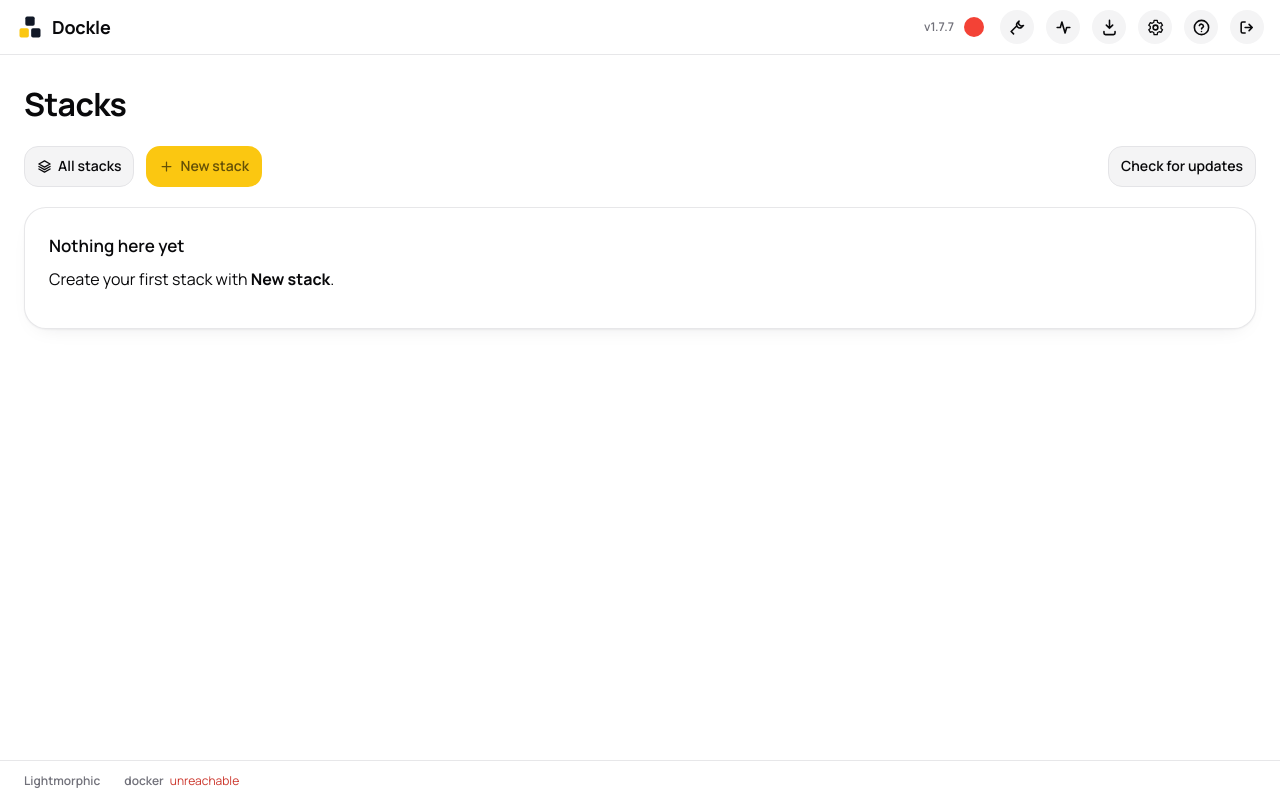
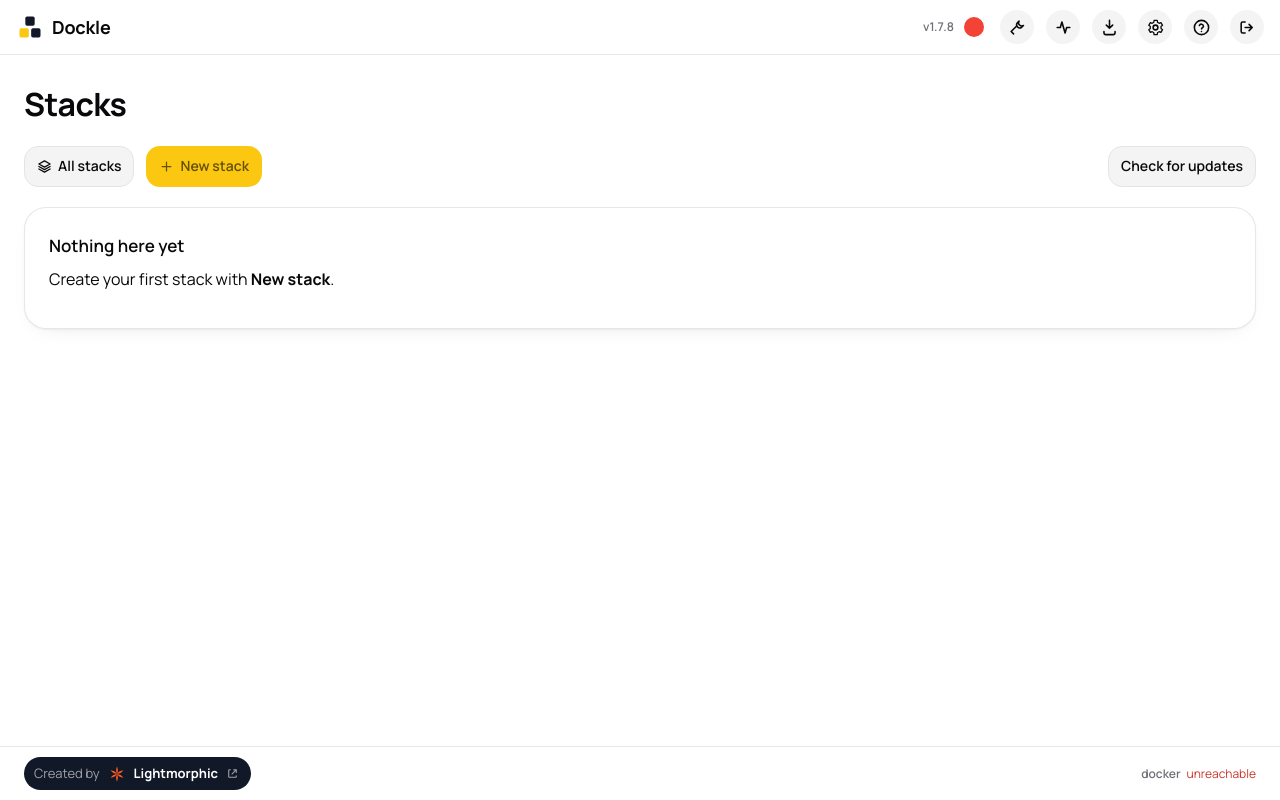
Before and after one commit to lightmorphic/dockup, a Flask app: page / in a window 1280 px wide; the page is wider, and only the part inside the window is pictured. Run offline with Flask 3, Linux system fonts and the light colour scheme; the visitor is signed in with stand-in values (Sample User, id 1); data comes from the database, SQL or seed files in the repository; data that the repository does not hold is empty; parts of the project's set-up code (start-up, migrations or seed data) failed here and were passed over; some libraries are stand-ins or nearby versions.

Commit message:
Turn the footer's Lightmorphic link into a proper "Created by" badge
Recreated as CSS/SVG (no source asset available): a dark pill, fixed
navy regardless of Dockle's own theme like any "built with X" badge,
with an inline pinwheel mark (gradient across the deep-orange/amber
palette hues) and an external-link glyph, reusing the same icon
already used for "Open web UI" elsewhere. Moved to sit on the left of
the footer, with the Docker version pushed to the right via the
existing .spacer utility to balance it.

```diff
--- a/app/config.py
+++ b/app/config.py
@@ -43,7 +43,7 @@ COMPOSE_PASSTHROUGH = (
 # Kept in step with the top entry in CHANGELOG.md by hand - one number,
 # one place. CI reads this same line to tag the published image
 # (.github/workflows/publish-image.yml).
-VERSION = "1.7.7"
+VERSION = "1.7.8"
 
 # Where updates come from: the image CI publishes, and the raw config.py
 # on main whose VERSION line is the "is there a newer version?" source of
--- a/app/static/css/app.css
+++ b/app/static/css/app.css
@@ -194,8 +194,26 @@ p { margin: 0 0 0.75rem; max-width: 65ch; }
   font-size: 0.75rem; color: var(--muted-fg);
 }
 .version-row { display: flex; align-items: center; gap: 0.375rem; }
-.lm-badge { color: inherit; text-decoration: none; }
-.lm-badge:hover { text-decoration: underline; }
+/* A fixed brand mark, not a themed app element - always the dark pill
+   regardless of Dockle's own light/dark theme, the same way a "built
+   with X" badge from any other host stays constant everywhere it's
+   embedded. */
+.lm-badge {
+  display: inline-flex; align-items: center; gap: 0.5rem;
+  padding: 0.375rem 0.75rem 0.375rem 0.625rem;
+  border-radius: 999px;
+  background: var(--brand-navy);
+  color: #fafafa;
+  text-decoration: none;
+  font-size: 0.8125rem;
+  transition: background-color 120ms;
+}
+.lm-badge:hover { background: #1f2937; }
+.lm-badge-label { color: #a1a1aa; }
+.lm-badge-name { font-weight: 700; color: #fff; }
+.lm-badge-mark { width: 18px; height: 18px; flex: none; }
+.lm-badge-ext { display: inline-flex; width: 13px; height: 13px; flex: none; color: #a1a1aa; }
+.lm-badge-ext svg { width: 100%; height: 100%; }
 .version-name { font-weight: 600; }
 .version-num { font-variant-numeric: tabular-nums; }
 .version-tick { color: var(--success); font-weight: 700; }
--- a/app/static/js/app.js
+++ b/app/static/js/app.js
@@ -278,9 +278,25 @@ async function renderVersions() {
   // top-bar dot's state.
   const d = v.dockle || {};
   updateDotFromVersions(d);
-  rows.push(`<a class="version-row lm-badge" href="https://lightmorphic.com" target="_blank" rel="noopener"
+  rows.push(`<a class="lm-badge" href="https://lightmorphic.com" target="_blank" rel="noopener"
     data-tip="Lightmorphic - the studio behind Dockle">
-    <span class="version-name">Lightmorphic</span></a>`);
+    <span class="lm-badge-label">Created by</span>
+    <svg class="lm-badge-mark" viewBox="0 0 24 24" aria-hidden="true">
+      <defs><linearGradient id="lmBadgeGrad" x1="0" y1="0" x2="24" y2="24">
+        <stop offset="0" stop-color="#FF5721"/><stop offset="1" stop-color="#FFC006"/>
+      </linearGradient></defs>
+      <g fill="url(#lmBadgeGrad)">
+        <path d="M12 2c1.4 4 1.8 6 0 10-1.8-4-1.4-6 0-10Z"/>
+        <path d="M12 2c1.4 4 1.8 6 0 10-1.8-4-1.4-6 0-10Z" transform="rotate(60 12 12)"/>
+        <path d="M12 2c1.4 4 1.8 6 0 10-1.8-4-1.4-6 0-10Z" transform="rotate(120 12 12)"/>
+        <path d="M12 2c1.4 4 1.8 6 0 10-1.8-4-1.4-6 0-10Z" transform="rotate(180 12 12)"/>
+        <path d="M12 2c1.4 4 1.8 6 0 10-1.8-4-1.4-6 0-10Z" transform="rotate(240 12 12)"/>
+        <path d="M12 2c1.4 4 1.8 6 0 10-1.8-4-1.4-6 0-10Z" transform="rotate(300 12 12)"/>
+      </g>
+    </svg>
+    <span class="lm-badge-name">Lightmorphic</span>
+    <span class="lm-badge-ext">${ICONS.external}</span></a>`);
+  rows.push('<span class="spacer"></span>');
 
   const k = v.docker || {};
   rows.push(`<div class="version-row ${k.ok ? "" : "bad"}" data-tip="${esc(k.ok ? "Connected" : (k.error || "Engine unreachable"))}">
```
Also changed, not shown: CHANGELOG.md.
